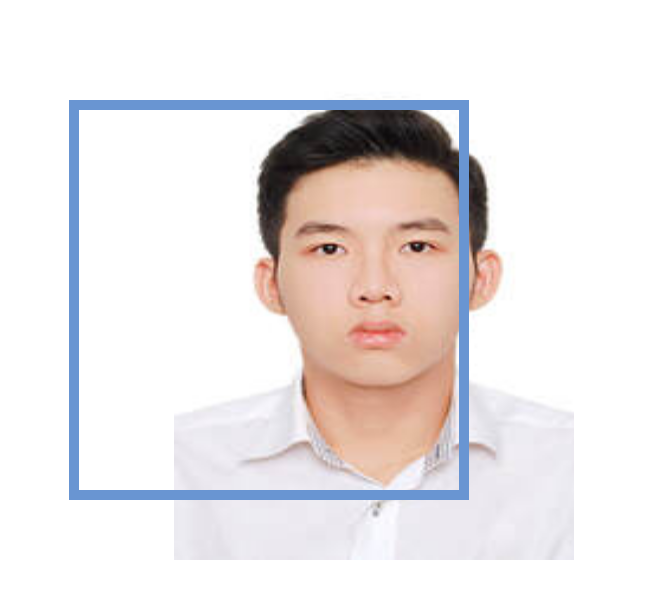
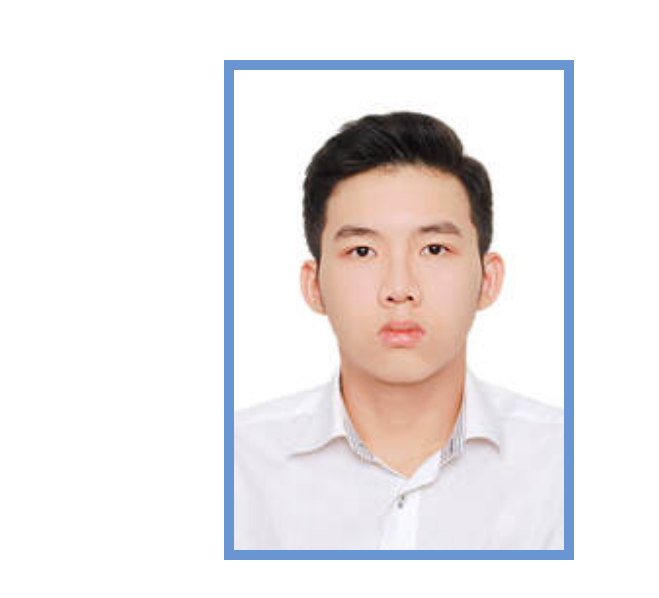
Before and after one commit to tdr8012/Duy_Portfolio, a plain HTML site: page index.html in a window 1280 px wide. Shown: the part 840-1438 px from the top of the page, 621-1280 px from the left. Drawn offline with nearby package versions, Linux system fonts and the light colour scheme; files whose address does not match are found by name; a web font is replaced by a local one.

Commit message:
change style of the image

```diff
--- a/duy_resume/css/style.css
+++ b/duy_resume/css/style.css
@@ -325,17 +325,10 @@ a.active {
 .about-img-div img {
     margin: 0 auto;
     height: 500px;
+    border: 10px solid #6995d2;
+    right: 100px;
 }
 
-.about-border {
-    position: absolute;
-    border: 10px solid #6995d2;
-    width: 400px;
-    height: 400px;
-    top: 40px;
-    left: 50px;
-    z-index: 1
-}
 
 /* skills section
 ==================================================*/
--- a/index.html
+++ b/index.html
@@ -98,7 +98,7 @@
             </div>
             <div class="col-md-6 about-img-div">
                 <div class="about-border" data-aos="fade-up" data-aos-delay=".5"></div>
-                <img src="./duy_resume/img/about-me.jpg" width="400" class="img-responsive" alt="" align="right" data-aos="fade-right" data-aos-delay="0" />
+                <img src="./duy_resume/img/about-me.jpg" width="350" class="img-responsive" alt="" align="right" data-aos="fade-right" data-aos-delay="0" />
             </div>
         </div>
     </div>
```
